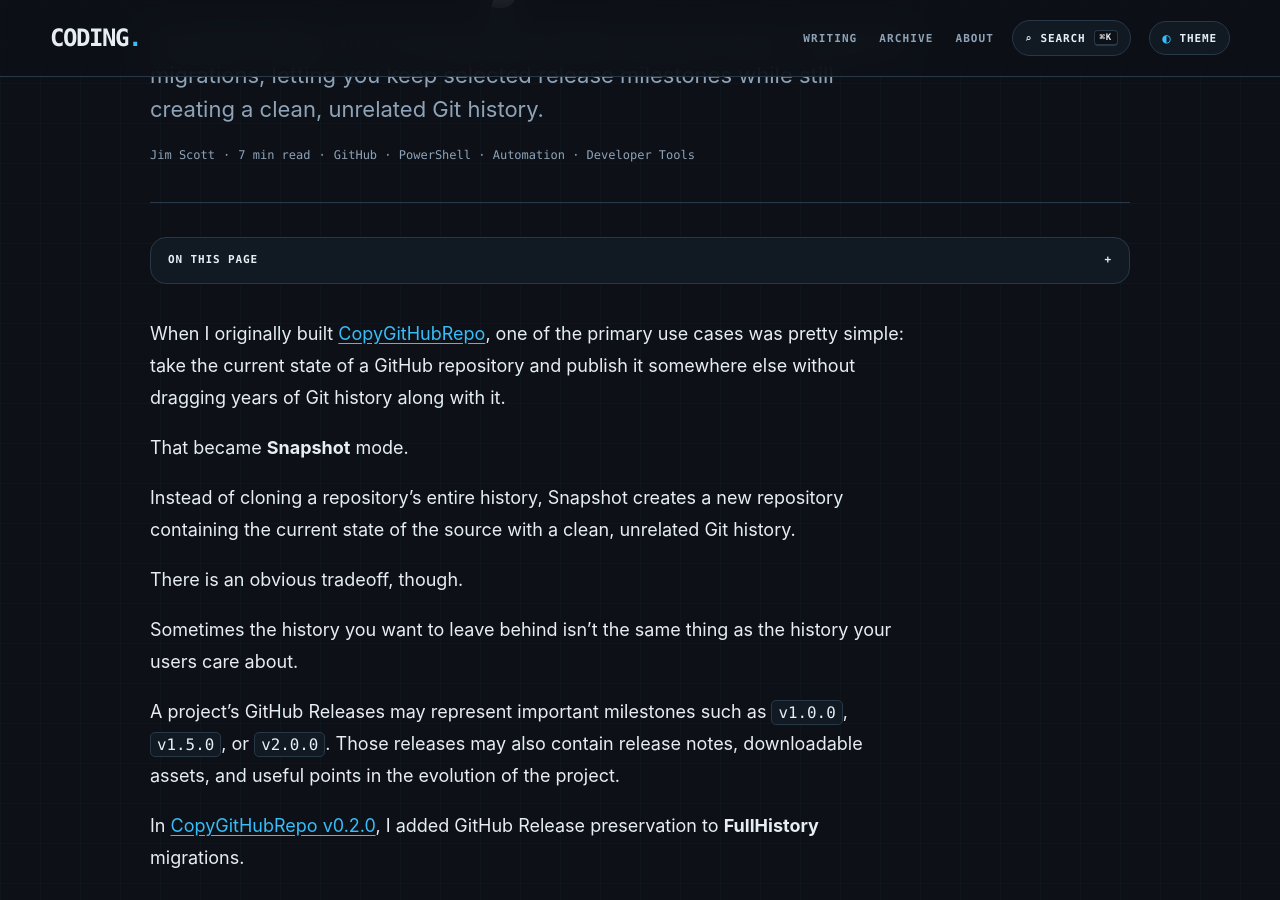
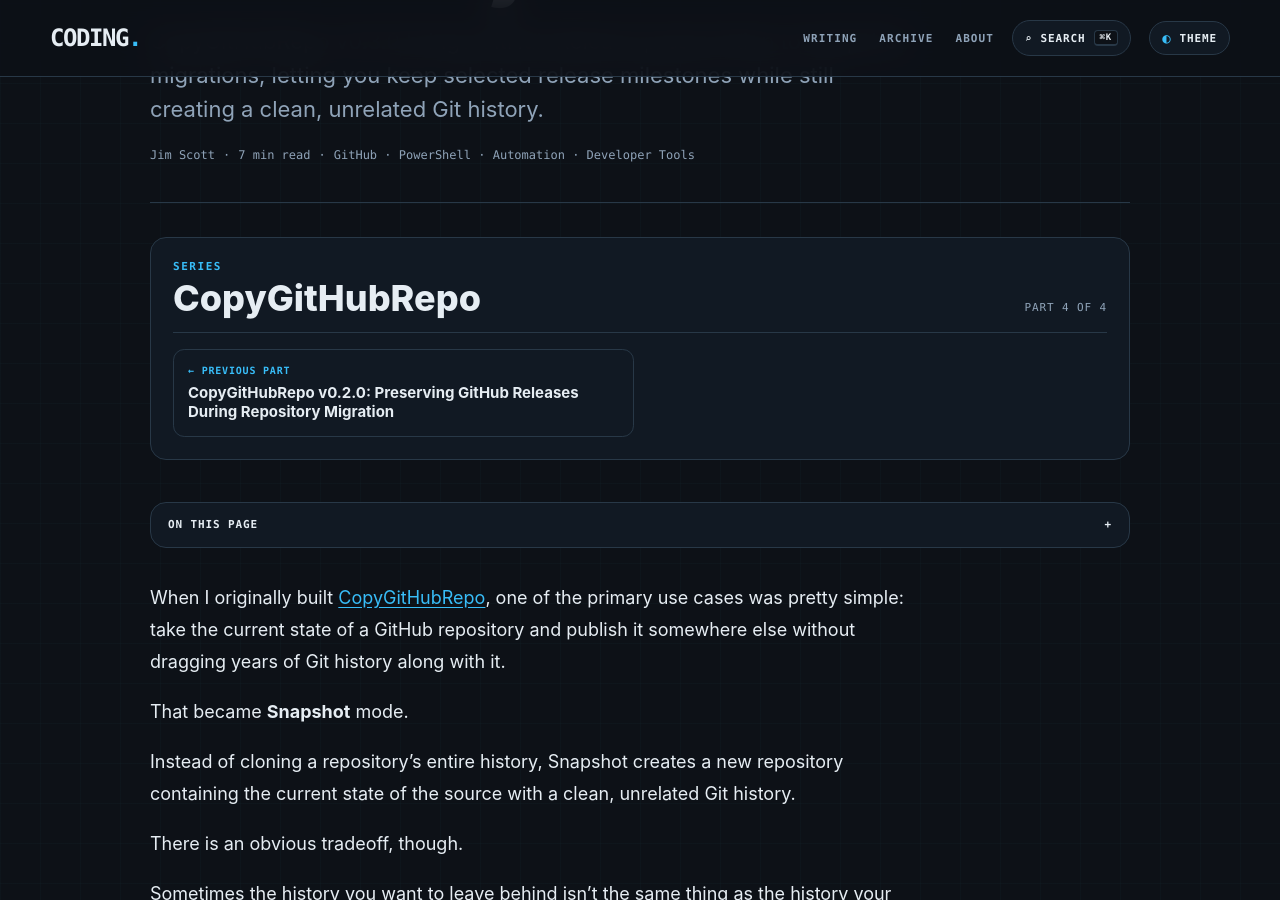
Before and after one commit to infoconex/coding-blog, a Jekyll site: the page built from post/2026/08/31/copygithubrepo-v0-3-0-keep-the-releases-leave-the-history-behind/index.md, in a window 1280 px wide and 900 px high, scrolled down 437 px. Built offline with Jekyll 4.4.1, drawn with Linux system fonts in a browser that asks for light colours.

Commit message:
Add CopyGitHubRepo article series metadata

```diff
--- a/post/2026/08/31/copygithubrepo-v0-3-0-keep-the-releases-leave-the-history-behind/index.md
+++ b/post/2026/08/31/copygithubrepo-v0-3-0-keep-the-releases-leave-the-history-behind/index.md
@@ -7,6 +7,8 @@
 author: "Jim Scott"
 published: true
 permalink: "/post/2026/08/31/copygithubrepo-v0-3-0-keep-the-releases-leave-the-history-behind"
+series: "CopyGitHubRepo"
+seriesOrder: 4
 ---
 
 When I originally built [CopyGitHubRepo](https://github.com/infoconex/copy-github-repo), one of the primary use cases was pretty simple: take the current state of a GitHub repository and publish it somewhere else without dragging years of Git history along with it.
```
